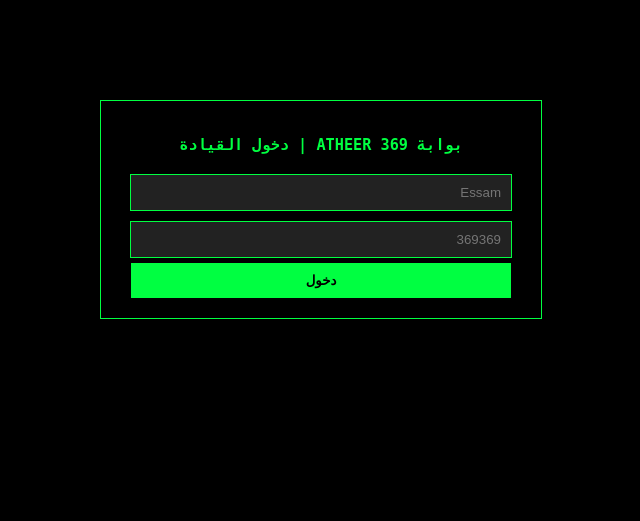
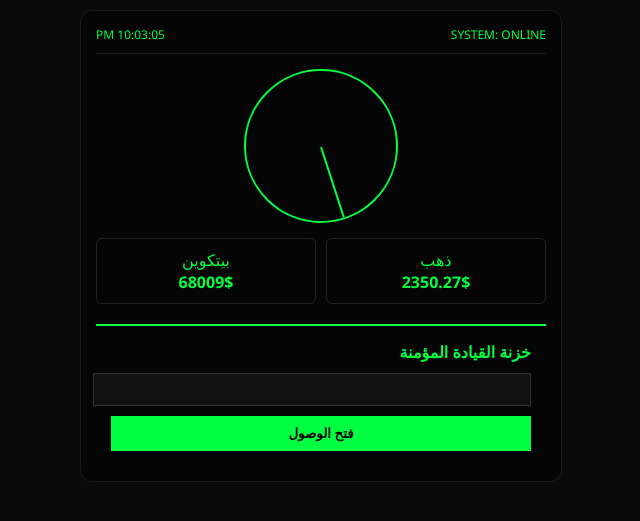
Before and after one commit to e65461123-png/essam_athar369, a Flask app: page / in a window 1280 px wide. Shown: the top 521 px of the page, without its empty margins (319-959 px from the left). Run offline with Flask 3, Linux system fonts and the light colour scheme; data comes from the database, SQL or seed files in the repository.

Commit message:
Update essam.html

```diff
--- a/templates/essam.html
+++ b/templates/essam.html
@@ -3,36 +3,44 @@
 <head>
     <meta charset="UTF-8">
     <style>
-        body { background: #000; color: #00ff41; font-family: monospace; }
-        .box { border: 1px solid #00ff41; padding: 20px; max-width: 400px; margin: 100px auto; text-align: center; }
-        input { width: 90%; padding: 10px; margin: 5px; background: #222; border: 1px solid #00ff41; color: #fff; }
-        button { width: 95%; padding: 10px; background: #00ff41; border: none; cursor: pointer; font-weight: bold; }
+        body { background: #0a0a0a; color: #00ff41; font-family: 'Segoe UI', sans-serif; margin: 0; padding: 10px; }
+        .dashboard-container { max-width: 450px; margin: auto; border: 1px solid #1a1a1a; padding: 15px; border-radius: 12px; background: #050505; }
+
+        /* شريط الحالة */
+        .status-header { display: flex; justify-content: space-between; font-size: 0.75em; border-bottom: 1px solid #1a1a1a; padding-bottom: 10px; margin-bottom: 15px; }
+
+        /* الرادار */
+        .radar-box { width: 150px; height: 150px; border: 2px solid #00ff41; border-radius: 50%; margin: 0 auto 15px; position: relative; overflow: hidden; }
+        .radar-line { width: 50%; height: 2px; background: #00ff41; position: absolute; top: 50%; left: 50%; transform-origin: left; animation: rotate 3s linear infinite; }
+        @keyframes rotate { from { transform: rotate(0deg); } to { transform: rotate(360deg); } }
+
+        /* شبكة الأصول */
+        .asset-grid { display: grid; grid-template-columns: 1fr 1fr; gap: 10px; }
+        .asset-card { border: 1px solid #222; padding: 10px; text-align: center; border-radius: 6px; }
+
+        /* الخزنة */
+        .vault-section { margin-top: 20px; padding: 15px; border-top: 2px solid #00ff41; }
     </style>
 </head>
 <body>
-    <!-- نظام الحماية الخاص بك -->
-    <div id="auth" class="box">
-        <h3>بوابة ATHEER 369 | دخول القيادة</h3>
-        <input type="text" id="u" placeholder="Essam">
-        <input type="password" id="p" placeholder="369369">
-        <button onclick="check()">دخول</button>
+    <div class="dashboard-container">
+        <div class="status-header"><span>SYSTEM: ONLINE</span><span id="time">01:00:00</span></div>
+
+        <div class="radar-box"><div class="radar-line"></div></div>
+
+        <div class="asset-grid">
+            <div class="asset-card">ذهب<br><b id="gold">2350.27$</b></div>
+            <div class="asset-card">بيتكوين<br><b id="btc">68009$</b></div>
+        </div>
+
+        <div class="vault-section">
+            <h4 style="margin:0;">خزنة القيادة المؤمنة</h4>
+            <input type="password" style="width:100%; background:#111; color:#00ff41; border:1px solid #333; padding:8px; margin:10px 0;">
+            <button style="width:100%; background:#00ff41; border:none; padding:10px; font-weight:bold;">فتح الوصول</button>
+        </div>
     </div>
-
-    <!-- لوحة التحكم الحقيقية -->
-    <div id="main" class="box" style="display:none;">
-        <h3>غرفة القيادة</h3>
-        <p>الرصيد: {{ balance }}$</p>
-        <p>الخزنة: <span id="vault">********</span></p>
-        <button onclick="document.getElementById('vault').innerText='999,999$'">فتح الخزنة</button>
-    </div>
-
     <script>
-        function check() {
-            if(document.getElementById('u').value == 'Essam' && document.getElementById('p').value == '369369') {
-                document.getElementById('auth').style.display = 'none';
-                document.getElementById('main').style.display = 'block';
-            } else { alert('خطأ في البيانات'); }
-        }
+        setInterval(() => { document.getElementById('time').innerText = new Date().toLocaleTimeString(); }, 1000);
     </script>
 </body>
 </html>
```
